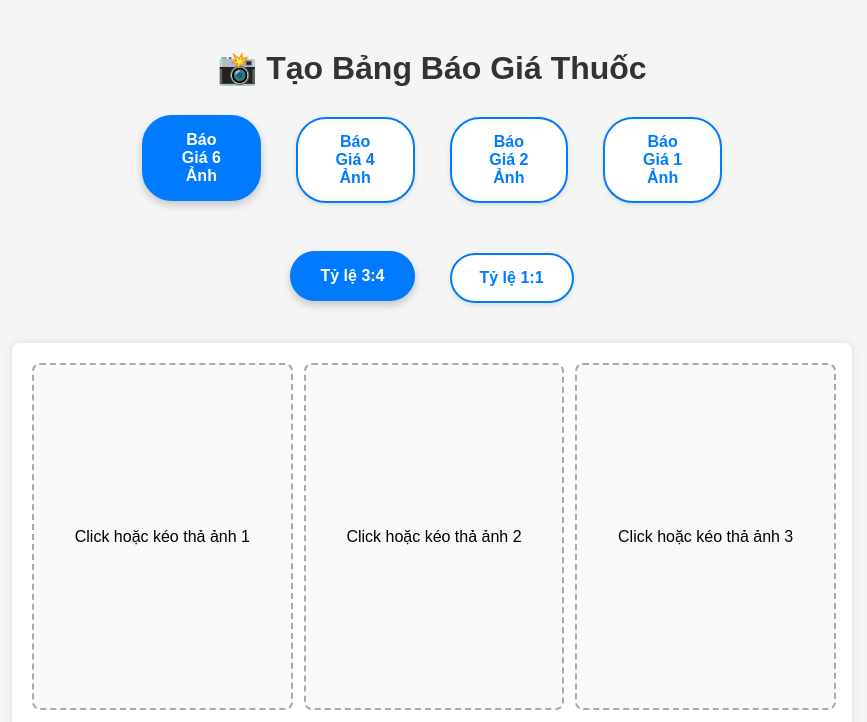
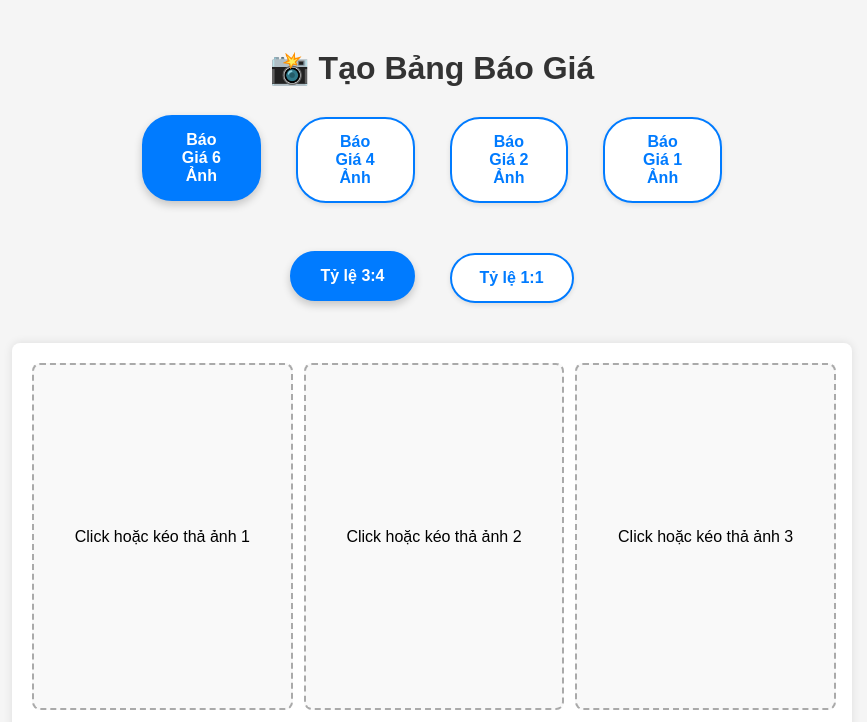
Before and after one commit to congtyideco/baogiaanhchuyennghiep, a plain HTML site: page index.html in a window 1280 px wide. Shown: the top 722 px of the page, without its empty margins (208-1075 px from the left). Drawn offline with nearby package versions, Linux system fonts and the light colour scheme; no server answers.

Commit message:
Update index.html

```diff
--- a/index.html
+++ b/index.html
@@ -226,7 +226,7 @@
     </style>
 </head>
 <body>
-    <h1>📸 Tạo Bảng Báo Giá Thuốc</h1>
+    <h1>📸 Tạo Bảng Báo Giá </h1>
 
     <div class="mode-selector">
         <button class="mode-btn active" data-mode="6">Báo Giá 6 Ảnh</button>
@@ -322,7 +322,7 @@
         <div id="hiddenExportHeader">
             <img id="companyLogo" src="" alt="Logo Công Ty">
             <div class="header-text">
-                <div id="hiddenExportTitle">BÁO GIÁ THUỐC</div>
+                <div id="hiddenExportTitle">BÁO GIÁ CHO ĐẠI LÝ </div>
                 <div id="hiddenExportSubtitle">Kính gởi: Quý Khách hàng - Đại lý</div>
             </div>
         </div>
@@ -600,4 +600,5 @@
         updateAllAspectRatios(currentRatio);
     </script>
 </body>
+
 </html>
```
